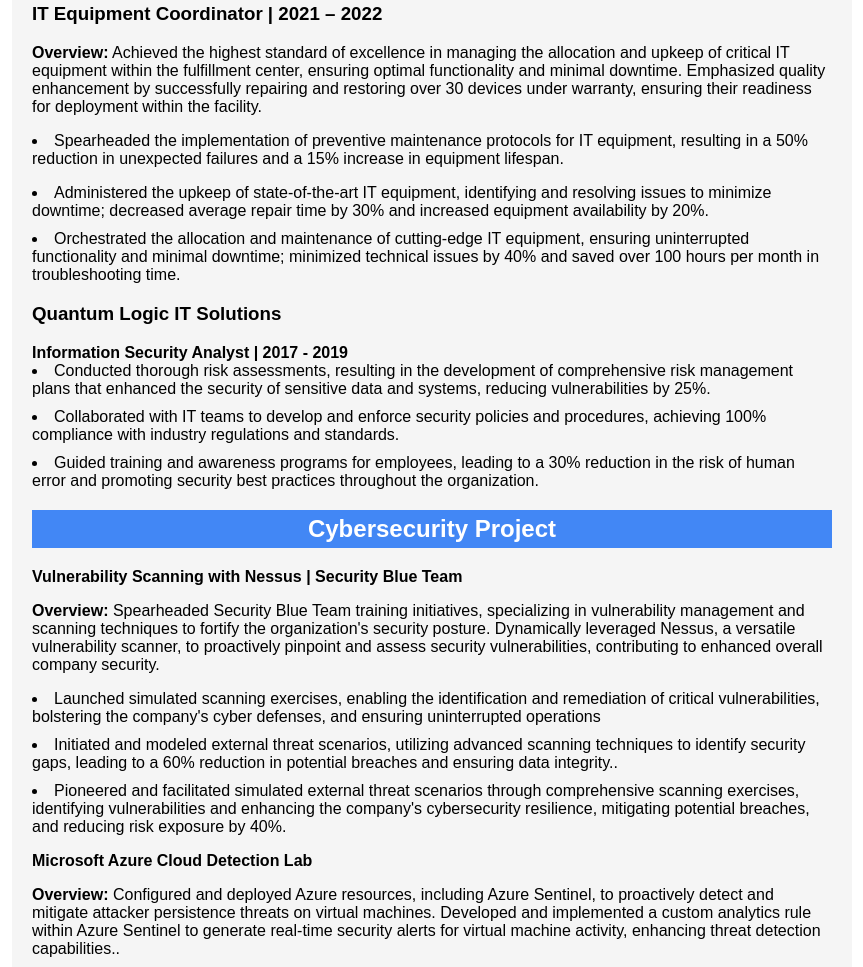
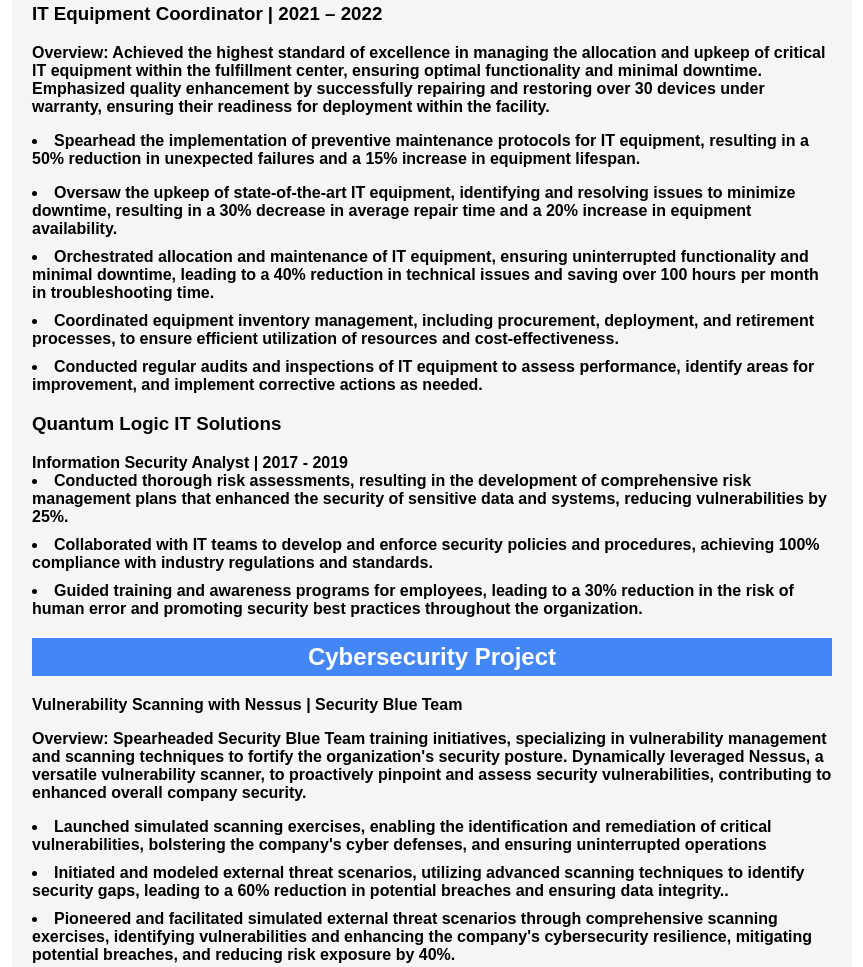
Before and after one commit to kenzit100/Personal-Website, a plain HTML site: page index.html in a window 1280 px wide. Shown: the part 793-1760 px from the top of the page, without its empty margins (208-1071 px from the left). Drawn offline with Linux system fonts and the light colour scheme.

Commit message:
Update index.html

```diff
--- a/index.html
+++ b/index.html
@@ -58,7 +58,7 @@
         </div>
         <div class="section">
             <h2>Summary</h2>
-            <p><strong>Results-driven Senior IT major</strong> at NJIT with over 2 years of hands-on experience in IT, specializing in Information Security, set to graduate in May 2024. Demonstrated achievements include fortifying internal IT systems, optimizing operational efficiency, and delivering seamless technical support. Proficient in prominent IT security frameworks, continuously refining skills as a Security Analyst through immersive projects, certifications, and hands-on labs on platforms like THM and SBTL1. Skilled in threat assessment, vulnerability management, and incident response. Proven track record of ensuring data integrity and confidentiality. Adept at security audits, risk assessments, and security policy development. Seeking full-time job positions or internship opportunities in cybersecurity and information security to leverage expertise and contribute to organizational security..</p>
+            <p><strong>A dynamic and results-oriented Information Technology professional with 2+ years of hands-on experience in information security. Currently pursuing a Bachelor of Science in Information Technology from the New Jersey Institute of Technology, complemented by an Associate of Science in Information Systems. With a proven track record of reducing vulnerabilities by conducting thorough risk assessments and developing comprehensive risk management plans. Possessing vast experience identifying and resolving technical issues, conducting security audits, and implementing remediation measures to strengthen the security posture of organizations. Recognized for delivering impactful solutions to enhance system security and resilience...</p>
         </div>
         <div class "section">
             <h2>Education</h2>
@@ -79,9 +79,15 @@
             <p><strong>Overview:</strong> Achieved the highest standard of excellence in managing the allocation and upkeep of critical IT equipment within the fulfillment center, ensuring optimal functionality and minimal downtime. Emphasized quality enhancement by successfully repairing and restoring over 30 devices under warranty, ensuring their readiness for deployment within the facility.</p>
 
 
-             <p><li>Spearheaded the implementation of preventive maintenance protocols for IT equipment, resulting in a 50% reduction in unexpected failures and a 15% increase in equipment lifespan.</li></p>
-                 <li>Administered the upkeep of state-of-the-art IT equipment, identifying and resolving issues to minimize downtime; decreased average repair time by 30% and increased equipment availability by 20%.</li>
-		 <li>Orchestrated the allocation and maintenance of cutting-edge IT equipment, ensuring uninterrupted functionality and minimal downtime; minimized technical issues by 40% and saved over 100 hours per month in troubleshooting time.</li>
+             <p><li>Spearhead the implementation of preventive maintenance protocols for IT equipment, resulting in a 50% reduction in unexpected failures and a 15% increase in equipment lifespan.</li></p>
+                 <li>Oversaw the upkeep of state-of-the-art IT equipment, identifying and resolving issues to minimize downtime, resulting in a 30% decrease in average repair time and a 20% increase in equipment availability.</li>
+		 <li>Orchestrated allocation and maintenance of IT equipment, ensuring uninterrupted functionality and minimal downtime, leading to a 40% reduction in technical issues and saving over 100 hours per month in troubleshooting time.</li>
+		<li>
+			Coordinated equipment inventory management, including procurement, deployment, and retirement processes, to ensure efficient utilization of resources and cost-effectiveness.
+		</li>
+		<li>
+		Conducted regular audits and inspections of IT equipment to assess performance, identify areas for improvement, and implement corrective actions as needed.
+		</li>
 
 
 
```
